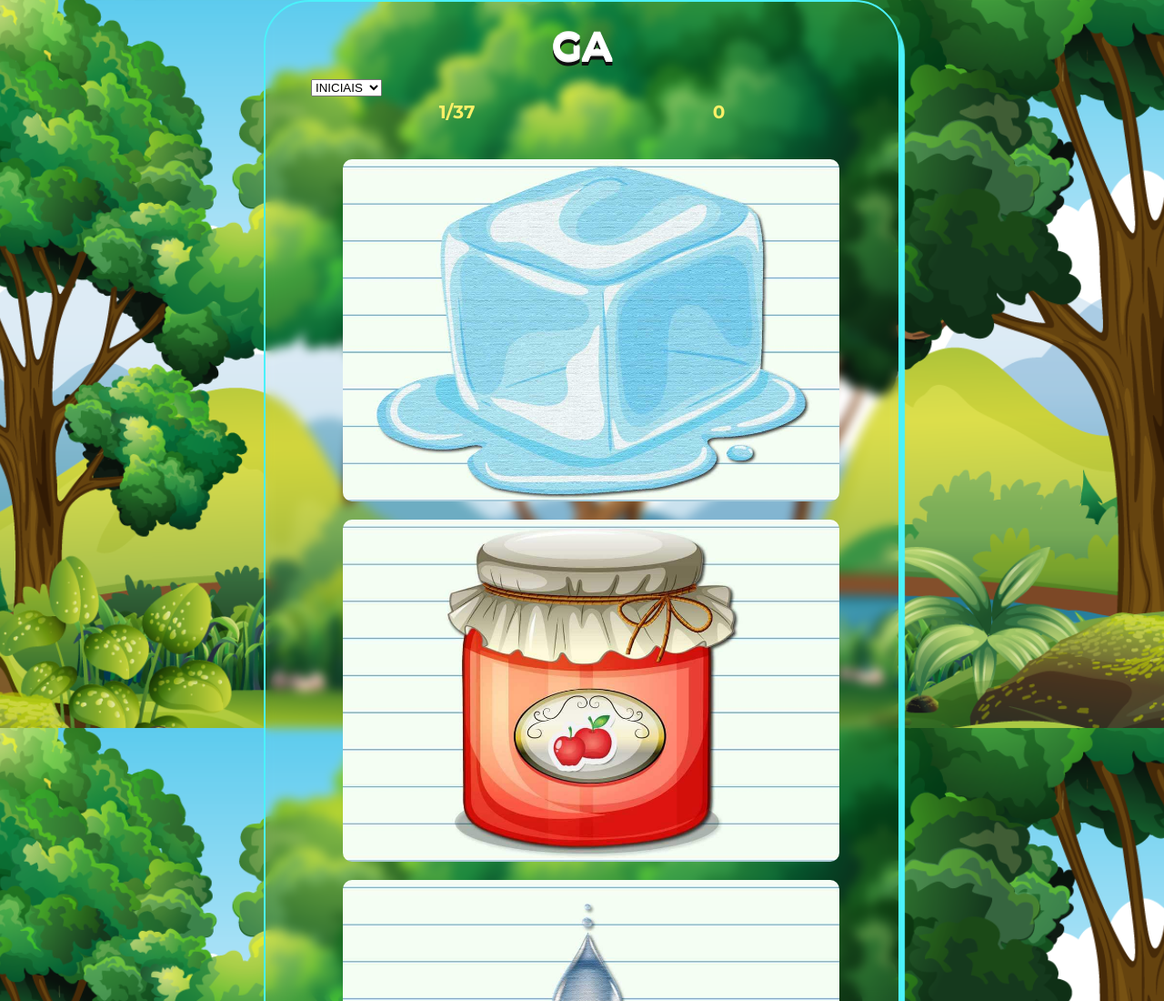
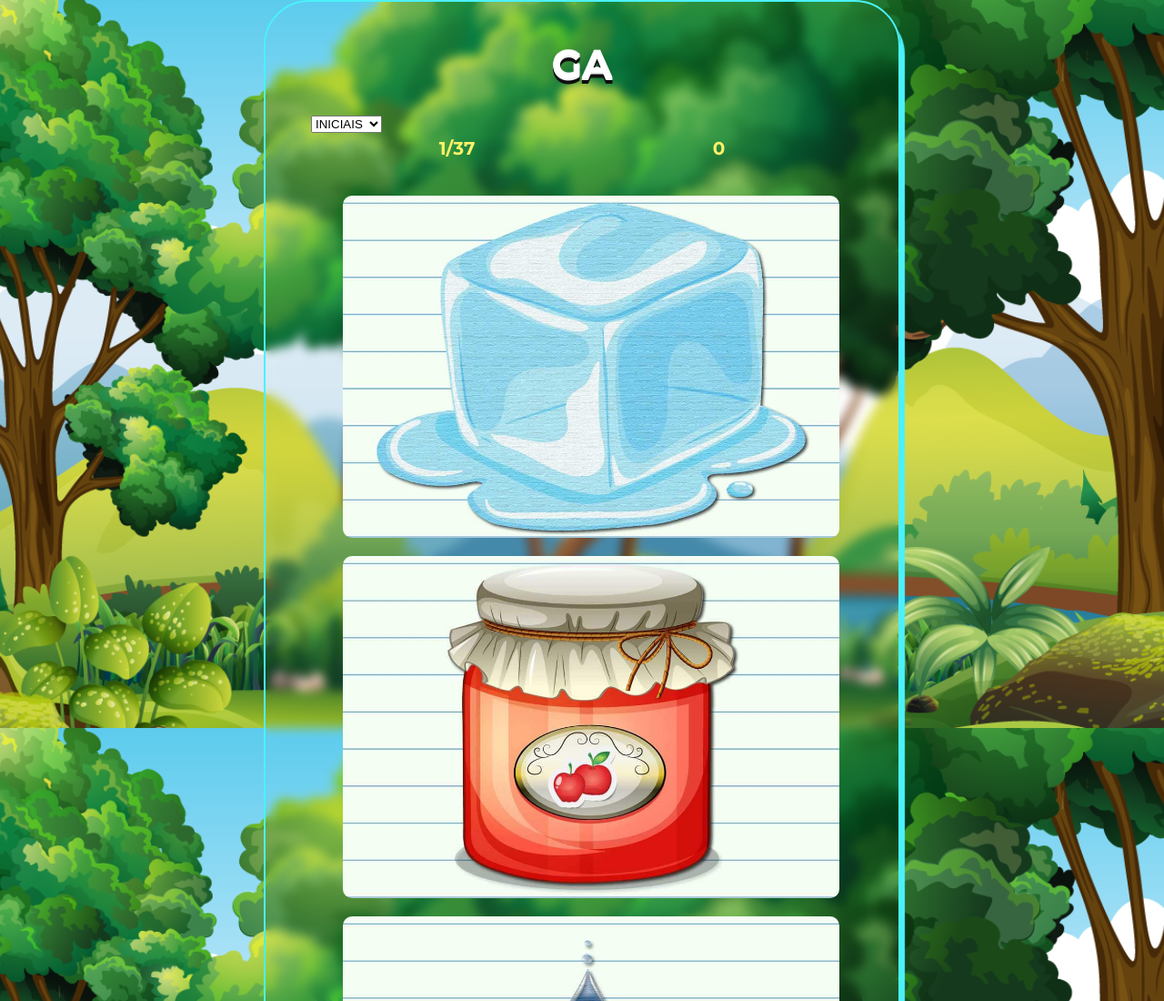
Before and after one commit to TrechosDeCodigos/Quiz-Silabario-G, a plain HTML site: page app.html in a window 1280 px wide. Shown: the top 1100 px of the page at 91% size. Drawn offline with Linux system fonts and the light colour scheme.

Commit message:
Update style.css

```diff
--- a/css/style.css
+++ b/css/style.css
@@ -62,14 +62,14 @@ body{
   font-size: 10em; /*clamp(1.75em, 1em + 9vw, 2.5em);*/
   font-weight: bold;
   color:#FFFFFF;
-  margin:0 0 10px;
+  margin:0 0 30px; /* add 14-06-2021*/
   padding: 0;
   text-align: center;
   font-weight: bold;
 }
 
 .app .quiz-box h1{
-  margin: 0 0 10px; /*add 14-06-2021*/
+  margin: 0 0 30px; /*add 14-06-2021*/
   text-align: center; /*add 14-06-2021*/
   padding: 0;
   text-transform: uppercase;
```
